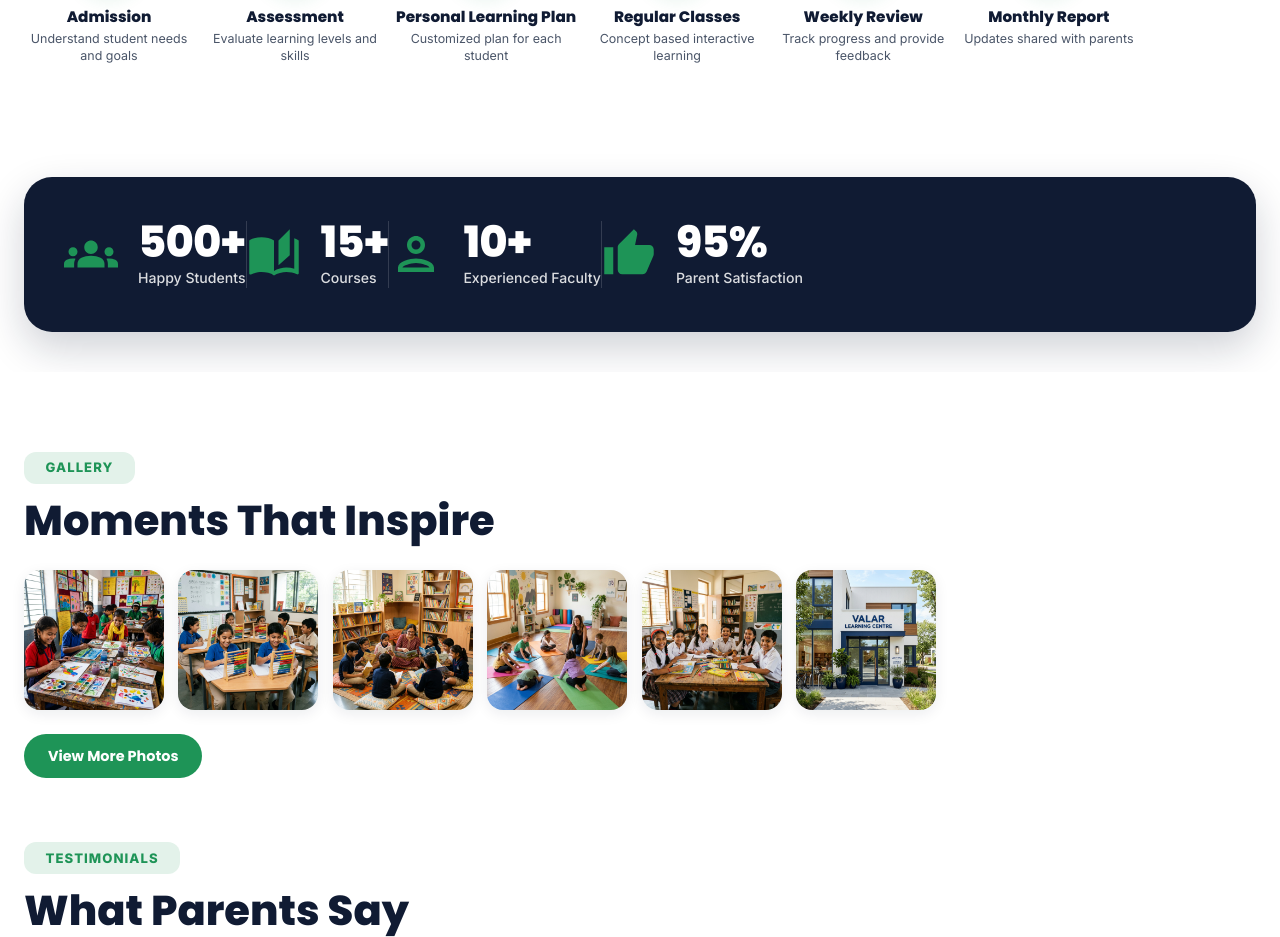
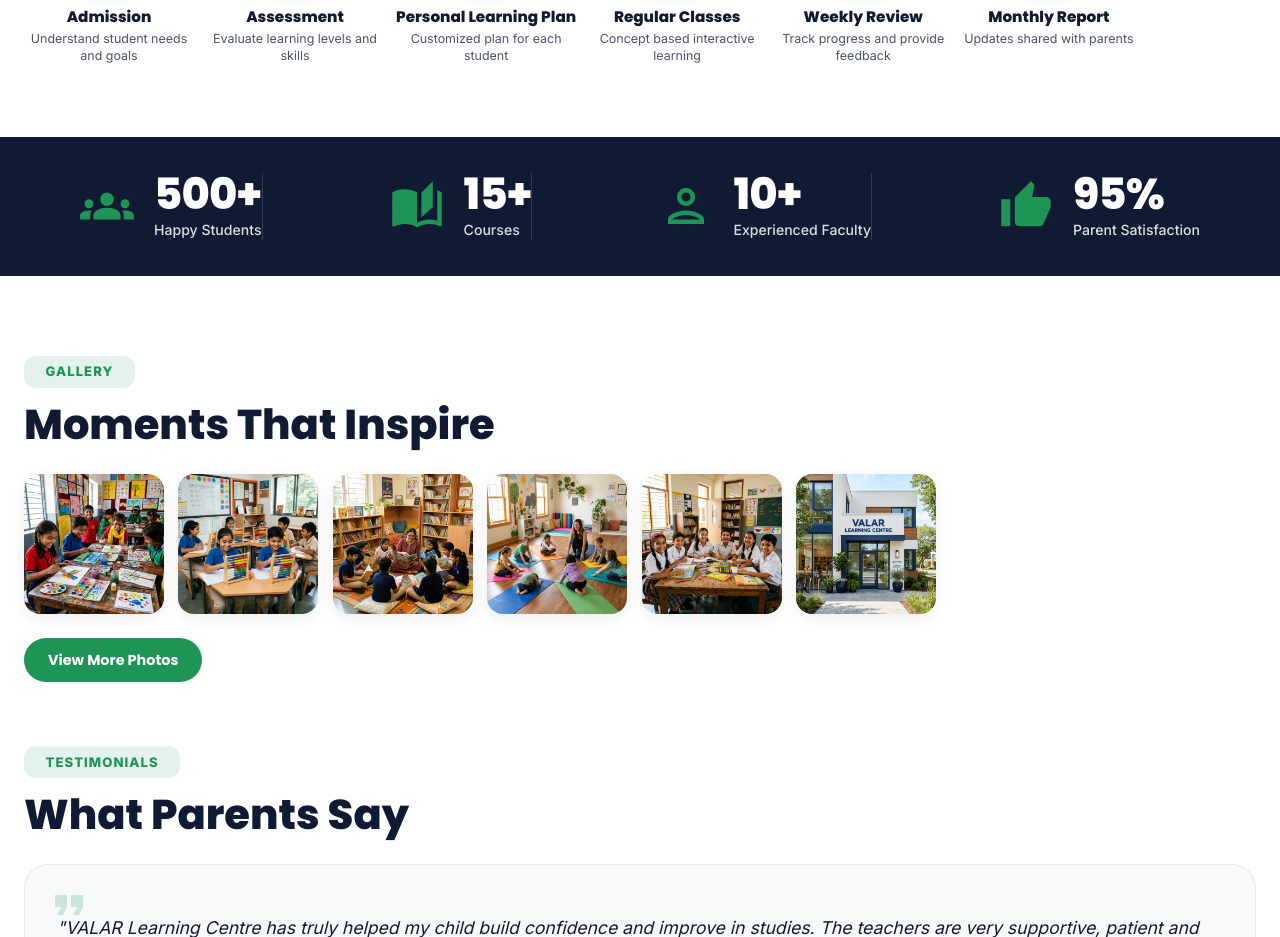
Before and after one commit to Muthy007/VALAR-LEARNING-CENTRE, a React (Vite) app: page / in a window 1280 px wide. Shown: the part 2300-3237 px from the top of the page. Built offline with nearby package versions, Linux system fonts and the light colour scheme.

Commit message:
Stats banner: full-width edge-to-edge navy bar with space-between flexbox layout

```diff
--- a/src/components/Stats.jsx
+++ b/src/components/Stats.jsx
@@ -1,5 +1,5 @@
 import React, { useState, useEffect, useRef } from 'react';
-import { Box, Container, Grid, Typography } from '@mui/material';
+import { Box, Typography } from '@mui/material';
 import GroupsIcon from '@mui/icons-material/Groups';
 import AutoStoriesIcon from '@mui/icons-material/AutoStories';
 import PersonOutlinedIcon from '@mui/icons-material/PersonOutlined';
@@ -141,22 +141,27 @@ export default function Stats() {
   }, []);
 
   return (
-    <Box ref={containerRef} sx={{ py: { xs: 4, sm: 5 }, backgroundColor: '#FFFFFF' }}>
-      <Container maxWidth="xl">
     <Box
+      ref={containerRef}
       sx={{
         backgroundColor: '#101B33',
         color: '#FFFFFF',
-            borderRadius: { xs: '20px', md: '28px' },
-            py: { xs: 3.5, sm: 4.5, md: 5.5 },
-            px: { xs: 3, sm: 4, md: 5 },
-            boxShadow: '0 16px 40px rgba(16, 27, 51, 0.2)',
+        py: { xs: 3, sm: 4, md: 4.5 },
+        px: { xs: 2, sm: 4, md: 6, lg: 10 },
       }}
     >
-          <Grid container spacing={{ xs: 3, sm: 3, md: 0 }} alignItems="center" justifyContent="space-around">
+      <Box
+        sx={{
+          display: 'flex',
+          flexWrap: 'wrap',
+          justifyContent: 'space-between',
+          alignItems: 'center',
+          gap: { xs: 3, sm: 2 },
+        }}
+      >
         {statsData.map((stat, idx) => (
-              <Grid item xs={6} md={3} key={idx}>
           <CountUpItem
+            key={idx}
             icon={stat.icon}
             numericValue={stat.numericValue}
             suffix={stat.suffix}
@@ -164,11 +169,8 @@ export default function Stats() {
             hasTriggered={hasTriggered}
             isLast={idx === statsData.length - 1}
           />
-              </Grid>
         ))}
-          </Grid>
       </Box>
-      </Container>
     </Box>
   );
 }
```
Lines whose indentation alone changed are shown as unchanged.
